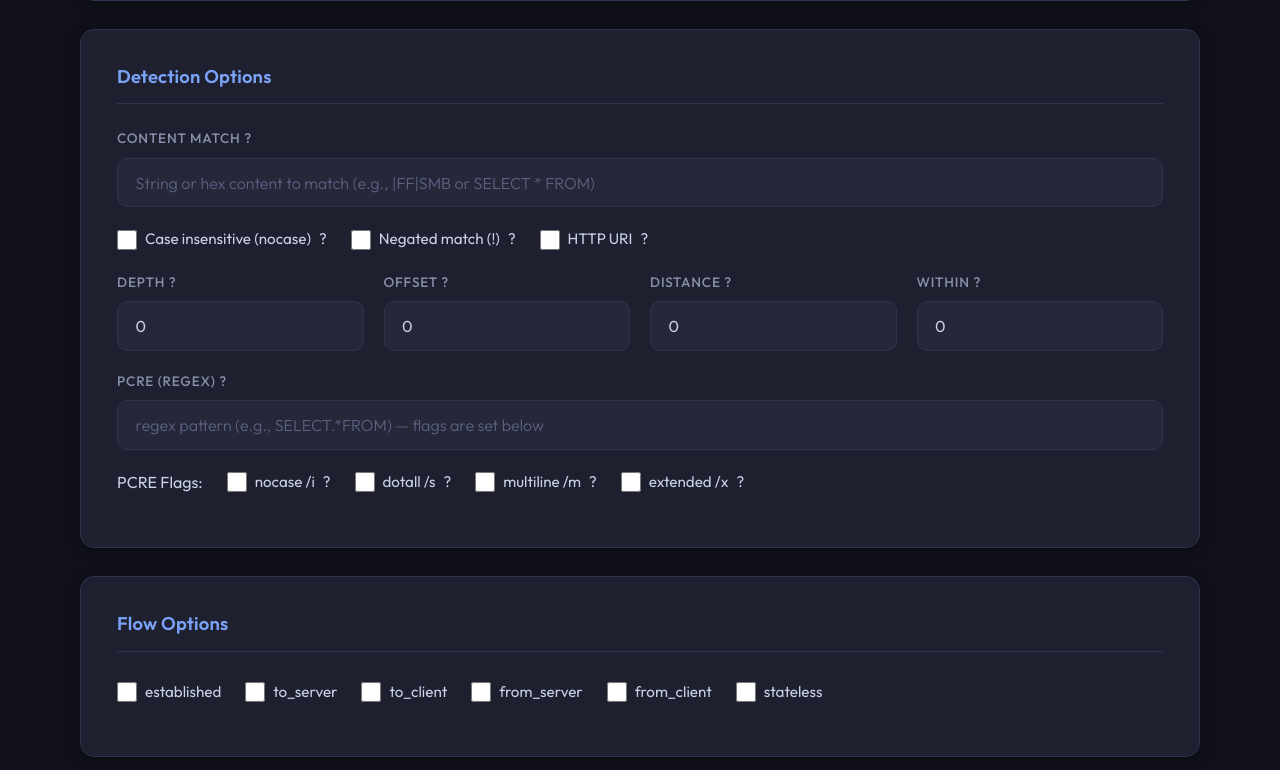
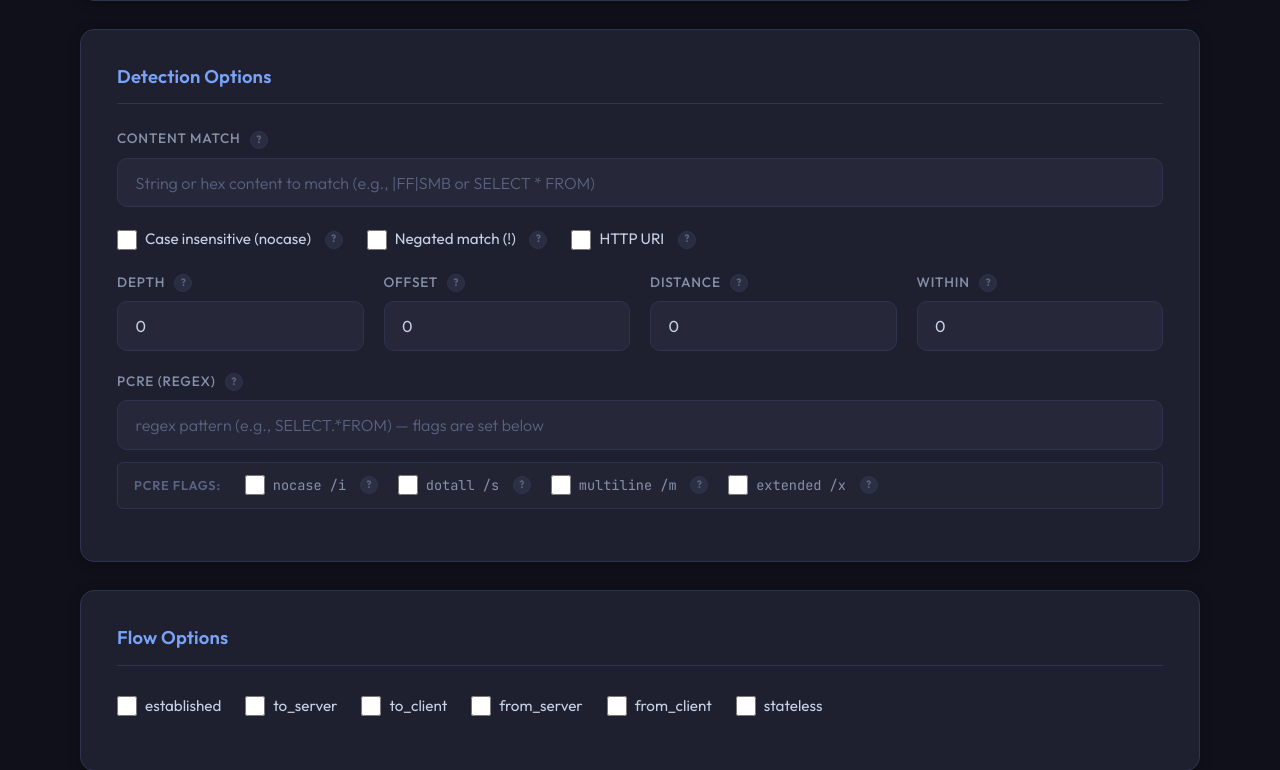
Before and after one commit to Rootless-Ghost/SnortForge, a Flask app: page / in a window 1280 px wide. Shown: the part 1159-1929 px from the top of the page. Run offline with Flask 3, Linux system fonts and the light colour scheme.

Commit message:
Add tooltip styles for detection options help icons

```diff
--- a/snortforge/static/css/style.css
+++ b/snortforge/static/css/style.css
@@ -773,3 +773,161 @@ tbody td:first-child {
 .ref-remove:hover {
     color: #e74c3c;
 }
+
+/* ═══════════════════════════════════════════════
+   TOOLTIPS — Detection Options Help Icons
+   ═══════════════════════════════════════════════ */
+
+.tooltip-trigger {
+    position: relative;
+    display: inline-flex;
+    align-items: center;
+    justify-content: center;
+    width: 18px;
+    height: 18px;
+    font-size: 0.65rem;
+    font-weight: 700;
+    font-family: var(--font-body);
+    color: var(--text-muted);
+    background: rgba(90, 99, 130, 0.2);
+    border: 1px solid var(--border);
+    border-radius: 50%;
+    cursor: help;
+    margin-left: 0.35rem;
+    vertical-align: middle;
+    text-transform: none;
+    letter-spacing: 0;
+    transition: color 0.2s, background 0.2s, border-color 0.2s;
+    flex-shrink: 0;
+}
+
+.tooltip-trigger:hover {
+    color: var(--accent);
+    background: rgba(122, 162, 247, 0.15);
+    border-color: var(--accent);
+}
+
+/* Tooltip popup — pure CSS, positioned above the trigger */
+.tooltip-trigger::after {
+    content: attr(data-tooltip);
+    position: absolute;
+    bottom: calc(100% + 10px);
+    left: 50%;
+    transform: translateX(-50%);
+    width: 280px;
+    padding: 0.75rem 1rem;
+    background: var(--bg-secondary);
+    color: var(--text-primary);
+    font-size: 0.82rem;
+    font-weight: 400;
+    font-family: var(--font-body);
+    line-height: 1.55;
+    text-transform: none;
+    letter-spacing: normal;
+    border: 1px solid var(--border);
+    border-radius: var(--radius-sm);
+    box-shadow: var(--shadow-lg);
+    pointer-events: none;
+    opacity: 0;
+    visibility: hidden;
+    transition: opacity 0.2s ease, visibility 0.2s ease;
+    z-index: 100;
+    white-space: normal;
+    text-align: left;
+}
+
+/* Arrow pointing down toward the trigger */
+.tooltip-trigger::before {
+    content: "";
+    position: absolute;
+    bottom: calc(100% + 4px);
+    left: 50%;
+    transform: translateX(-50%);
+    border: 6px solid transparent;
+    border-top-color: var(--border);
+    pointer-events: none;
+    opacity: 0;
+    visibility: hidden;
+    transition: opacity 0.2s ease, visibility 0.2s ease;
+    z-index: 101;
+}
+
+.tooltip-trigger:hover::after,
+.tooltip-trigger:hover::before {
+    opacity: 1;
+    visibility: visible;
+}
+
+/* Reposition tooltips that would overflow left edge */
+.four-col .form-group:first-child .tooltip-trigger::after {
+    left: 0;
+    transform: translateX(0);
+}
+
+.four-col .form-group:first-child .tooltip-trigger::before {
+    left: 9px;
+    transform: translateX(0);
+}
+
+/* Reposition tooltips that would overflow right edge */
+.four-col .form-group:last-child .tooltip-trigger::after {
+    left: auto;
+    right: 0;
+    transform: translateX(0);
+}
+
+.four-col .form-group:last-child .tooltip-trigger::before {
+    left: auto;
+    right: 3px;
+    transform: translateX(0);
+}
+
+/* Mobile: wider tooltips, always left-aligned */
+@media (max-width: 900px) {
+    .tooltip-trigger::after {
+        width: 240px;
+        left: 0;
+        transform: translateX(0);
+    }
+    .tooltip-trigger::before {
+        left: 9px;
+        transform: translateX(0);
+    }
+}
+
+/* ═══════════════════════════════════════════════
+   PCRE FLAGS — Checkbox row with label
+   ═══════════════════════════════════════════════ */
+
+.pcre-flags-row {
+    padding: 0.75rem 1rem;
+    background: rgba(38, 40, 57, 0.5);
+    border: 1px solid var(--border);
+    border-radius: var(--radius-sm);
+    margin-top: -0.5rem;
+    gap: 1.25rem;
+}
+
+.pcre-flags-label {
+    font-size: 0.8rem;
+    font-weight: 600;
+    color: var(--text-muted);
+    text-transform: uppercase;
+    letter-spacing: 0.06em;
+    margin-right: 0.25rem;
+    flex-shrink: 0;
+}
+
+.pcre-flags-row .checkbox-label {
+    font-size: 0.9rem;
+}
+
+.pcre-flags-row .checkbox-label span:not(.tooltip-trigger) {
+    font-family: var(--font-mono);
+    font-size: 0.85rem;
+    color: var(--text-secondary);
+}
+
+.pcre-flags-row .checkbox-label input:checked + span {
+    color: var(--accent);
+}
```
